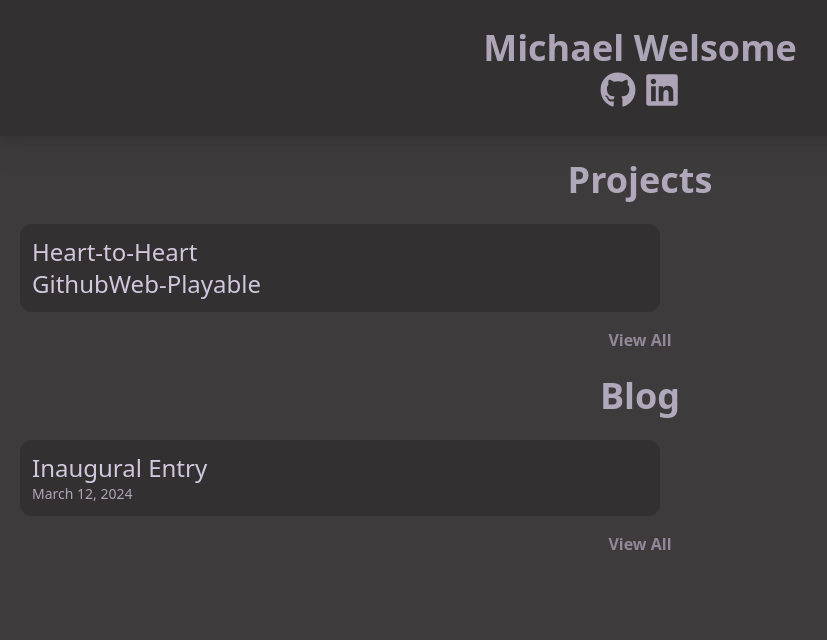
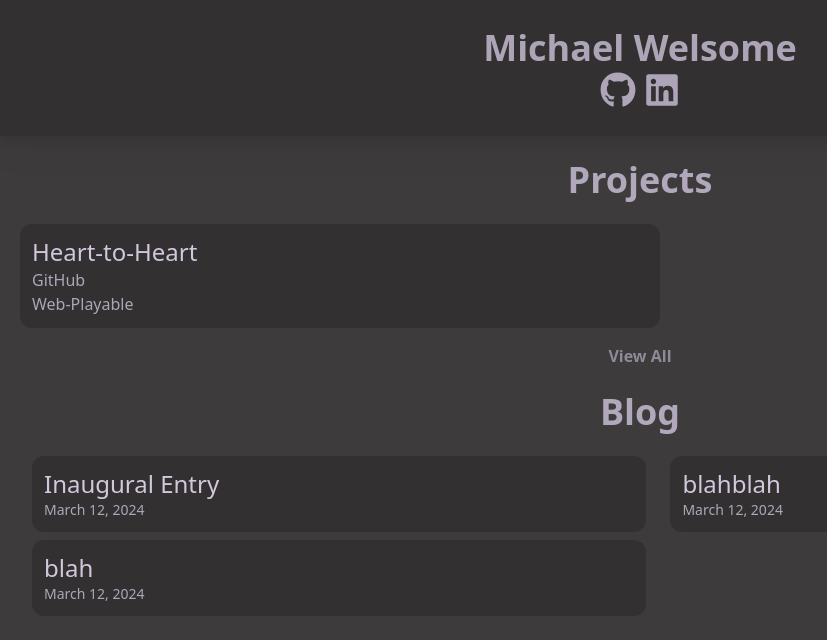
Before and after one commit to MiquilW/miquil, a Next.js app: page / in a window 1280 px wide. Shown: the top 640 px of the page, without its empty margins (0-827 px from the left). Built offline with nearby package versions, Linux system fonts and the light colour scheme.

Commit message:
Fixed div placement for items

```diff
--- /dev/null
+++ b/posts/blah.md
@@ -0,0 +1,6 @@
+---
+title: 'blah'
+date: '2024-03-12'
+---
+
+asgagag
--- /dev/null
+++ b/posts/blahblah.md
@@ -0,0 +1,6 @@
+---
+title: 'blahblah'
+date: '2024-03-12'
+---
+
+ahd
--- a/src/app/components/Item.tsx
+++ b/src/app/components/Item.tsx
@@ -13,7 +13,7 @@ export default function Item({ post }: Props) {
 
   return (
     <li className='mt-4 text-2xl' key={id}>
-      <div className='bg-sunset4 p-3 rounded-xl w-1/2'>
+      <div className='mb-2 mx-3 bg-sunset4 p-3 rounded-xl w-[48%] float-left'>
         <Link className='text-sunset5/90 hover:text-sunset5 duration-300' href={`/entries/${id}`}>
           {title}
         </Link>
--- a/src/app/components/Project.tsx
+++ b/src/app/components/Project.tsx
@@ -9,15 +9,16 @@ function Project({ project }: Props) {
   const { id, name, image, github, web } = project
 
   return (
-    <li className='mt-4 text-2xl' key={id}>
+    <li className='mt-4' key={id}>
       <div className='bg-sunset4 p-3 rounded-xl w-1/2'>
-        <p className='text-sunset5/90 hover:text-sunset5 duration-300'>
+        <p className='text-sunset5/90 hover:text-sunset5 duration-300 text-2xl'>
           {name}
         </p>
-        <Link className='text-sunset5/90 hover:text-sunset5 duration-300' href={github} target="_blank">
-          Github
+        <Link className='text-sunset5/70 hover:text-sunset5 duration-300 text-s' href={github} target="_blank">
+          GitHub
         </Link>
-        <Link className='text-sunset5/90 hover:text-sunset5 duration-300' href={web} target="_blank">
+        <br/>
+        <Link className='text-sunset5/70 hover:text-sunset5 duration-300' href={web} target="_blank">
           Web-Playable
         </Link>
       </div>
--- a/src/app/components/SplitScreen.tsx
+++ b/src/app/components/SplitScreen.tsx
@@ -18,11 +18,11 @@ export default function SplitScreen() {
       <div className='mx-auto'>
         <h1 className='text-sunset5/70 mt-6 font-bold text-4xl grid place-content-center mb-0'>Blog</h1>
         <Posts />
-        <div className='mx-auto  grid place-content-center'>
+        {/* <div className='mx-auto grid place-content-center'>
           <Link className='text-sunset5/50 no-underline hover:text-sunset5 mt-4 font-bold duration-300' href='/projects'>
             View All
           </Link>
-        </div>
+        </div> */}
       </div>
     </div>
   )
```
Also changed, not shown: package.json (+5 -5 lines), 1 other file (tests, documents, lock files or other folders).
